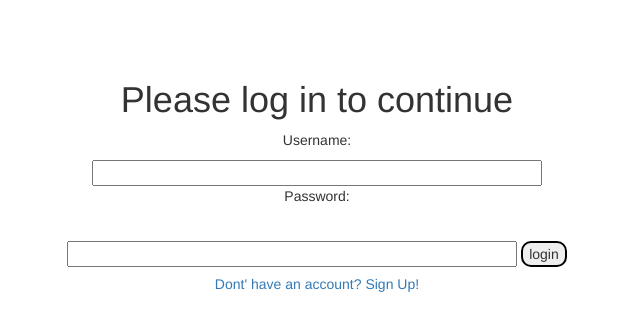
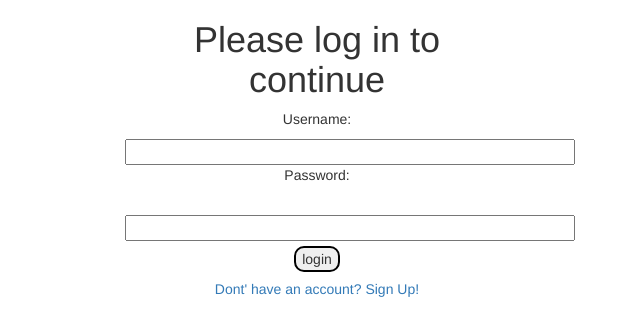
Before and after one commit to T-Boya/CartierYeux, a Django app: page /login/ in a window 1280 px wide. Shown: the part 50-386 px from the top of the page, without its empty margins (323-963 px from the left). Run offline with Django 3.2, Linux system fonts and the light colour scheme; some libraries are stand-ins or nearby versions.

Commit message:
fixed local and developmental styling oversight on login page

```diff
--- a/templates/login.html
+++ b/templates/login.html
@@ -1,7 +1,7 @@
 {% extends 'base.html' %}
 {% load staticfiles %}
 {% block content %}
-<div class="form" style="text-align: center; margin-top: 10vh;">
+<div class="form" style="text-align: center; margin-top: 10vh; width: 30vw; margin: 0 auto;">
         <h1>Please log in to continue</h1>
         <form id="login_form" method="post" action="{% url 'login' %}">
                 {% csrf_token %}
```
